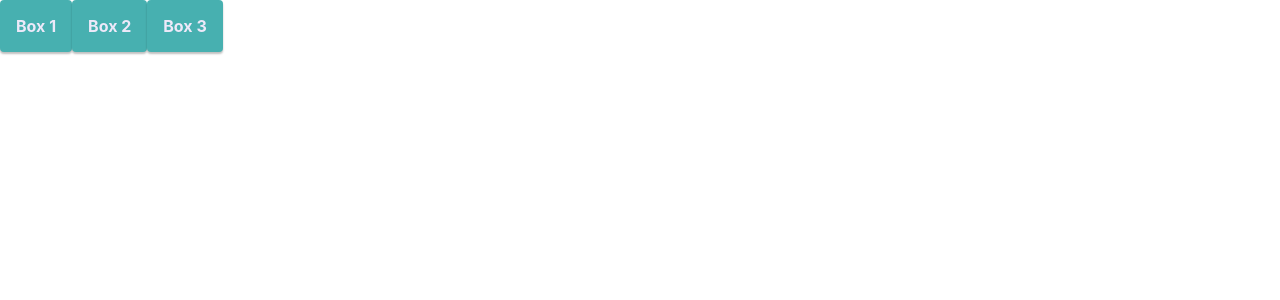
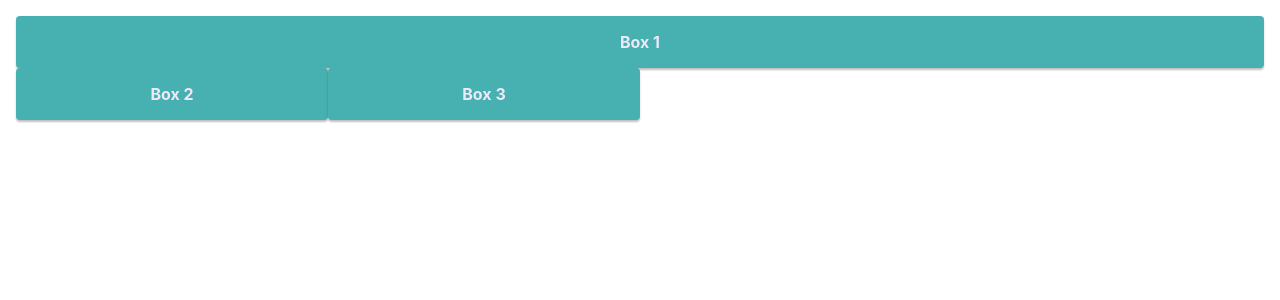
Before and after one commit to AdrianValdes/grid_typescript_storybook, a React (Create React App) app: page / in a window 1280 px wide. Shown: the top 300 px of the page. Built offline with nearby package versions, Linux system fonts and the light colour scheme.

Commit message:
feature: add colums functionality

```diff
--- a/src/App.tsx
+++ b/src/App.tsx
@@ -6,15 +6,15 @@
   return (
     <div className='App'>
       <Grid container>
-        <Grid item>
+        <Grid item cols={12}>
           <Box>Box 1</Box>
         </Grid>
 
-        <Grid item>
+        <Grid item cols={3}>
           <Box>Box 2</Box>
         </Grid>
 
-        <Grid item>
+        <Grid item cols={3}>
           <Box>Box 3</Box>
         </Grid>
       </Grid>
--- a/src/components/Grid/Grid.module.scss
+++ b/src/components/Grid/Grid.module.scss
@@ -1,9 +1,15 @@
 .Grid {
   &_container {
     display: flex;
+    flex-wrap: wrap;
   }
 
   &_item {
     display: block;
   }
+  @for $i from 1 to 13 {
+    &_cols_#{$i} {
+      flex-basis: $i/12 * 100%;
+    }
+  }
 }
--- a/src/components/Grid/Grid.tsx
+++ b/src/components/Grid/Grid.tsx
@@ -1,17 +1,21 @@
 import React, { ReactNode } from 'react';
 import styles from './Grid.module.scss';
 import cn from 'classnames';
+
+type Cols = 1 | 2 | 3 | 4 | 5 | 6 | 7 | 8 | 9 | 10 | 11 | 12;
 
 type PropTypes = {
   children: ReactNode;
   container?: boolean;
   item?: boolean;
+  cols?: Cols;
 };
 
-const Grid = ({ children, container, item }: PropTypes): JSX.Element => {
+const Grid = ({ children, container, item, cols }: PropTypes): JSX.Element => {
   const classNames = cn({
     [styles.Grid_container]: container,
     [styles.Grid_item]: item,
+    [styles[`Grid_cols_${cols}`]]: cols,
   });
   return <div className={classNames}>{children}</div>;
 };
--- a/src/index.css
+++ b/src/index.css
@@ -15,3 +15,7 @@
   font-family: source-code-pro, Menlo, Monaco, Consolas, 'Courier New',
     monospace;
 }
+
+.App {
+  margin: 16px;
+}
```
